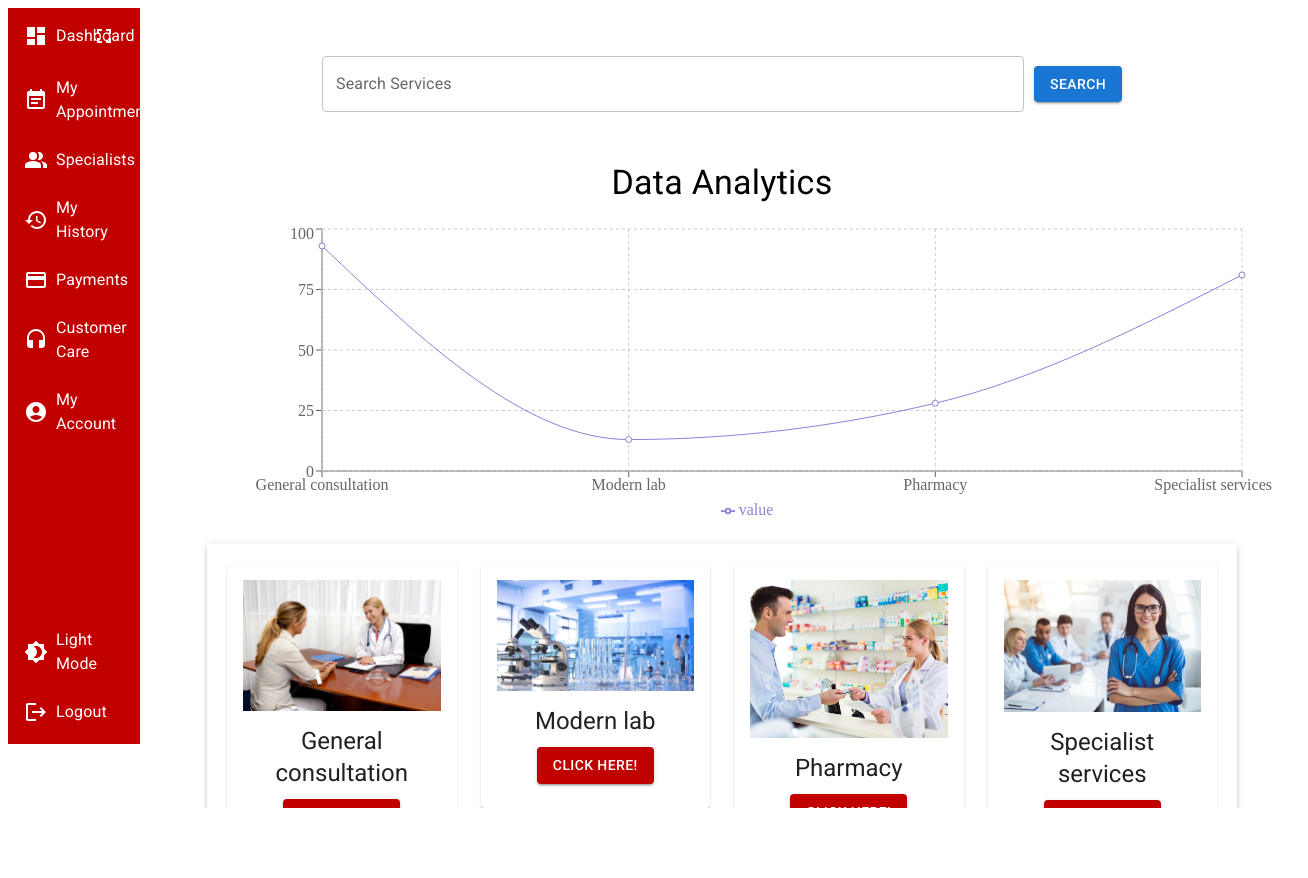
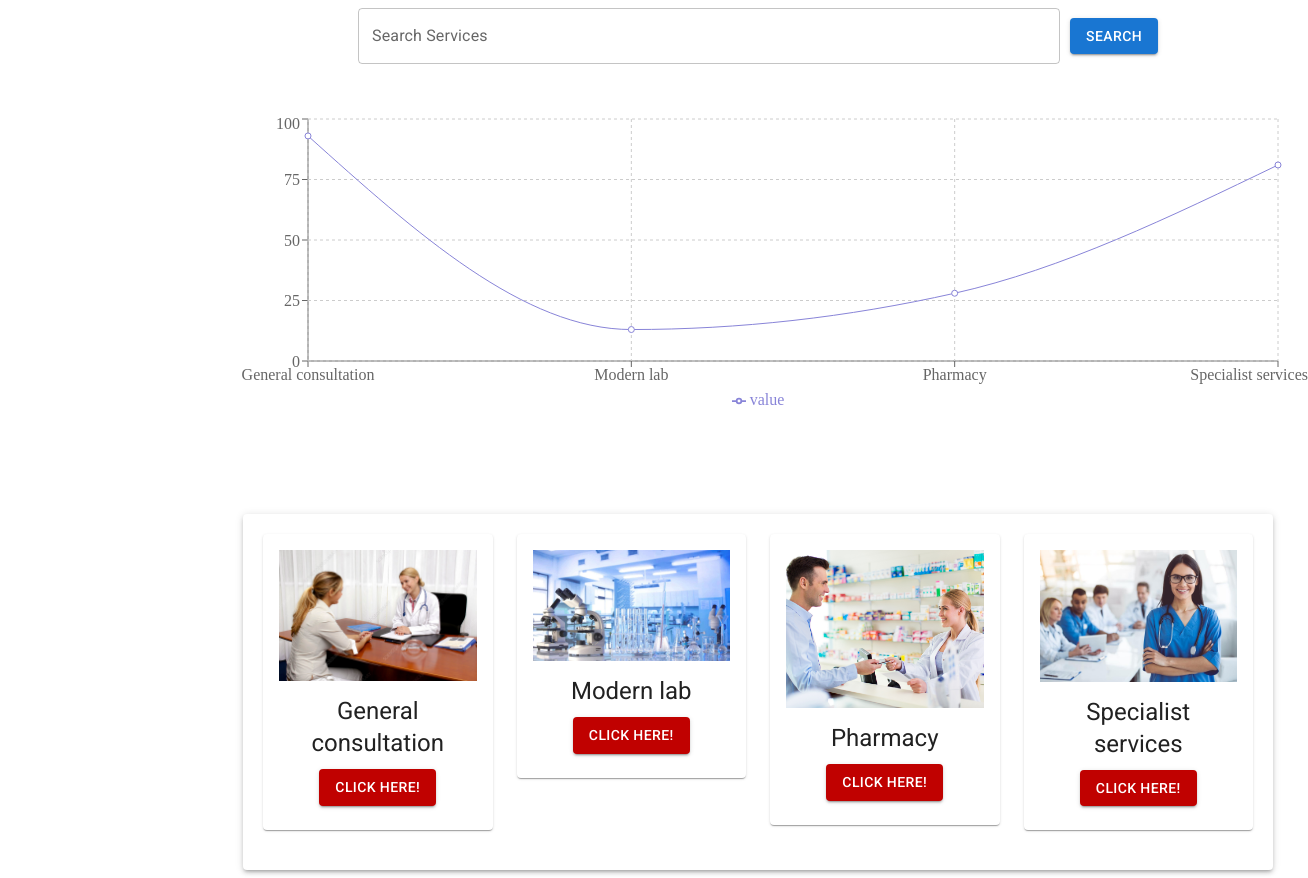
Before and after one commit to Equity-Afya/client-frontend, a React (Vite) app: page /medical-services in a window 1280 px wide. Shown: the whole page, 1308 px wide, since content can reach past the window. Before the commit the page ends 816 px from the top, so only its background shows below. Built offline with nearby package versions, Linux system fonts and the light colour scheme.

Commit message:
updating medical services pages

```diff
--- a/src/components/MedicalServices/ServiceContainer.jsx
+++ b/src/components/MedicalServices/ServiceContainer.jsx
@@ -40,9 +40,9 @@ const DataAnalytics = ({ medicalServices }) => {
   }));
 
   return (
-    <div style={{ marginTop: '50px' }}>
-      <Typography variant="h4" style={{ marginBottom: '20px' }}>Data Analytics</Typography>
-      <LineChart width={1100} height={300} data={data} margin={{ top: 5, right: 30, left: 90, bottom: 5 }}>
+    <div style={{ marginTop: '50px'}}>
+      <Typography variant="h4" style={{ marginBottom: '20px' }}></Typography>
+      <LineChart width={1100} height={300} data={data} margin={{ top: 5, right: 30, left: 40, bottom: 5 }}>
         <XAxis dataKey="name" />
         <YAxis />
         <CartesianGrid strokeDasharray="3 3" />
@@ -85,7 +85,7 @@ const ServiceContainer = () => {
         <Button variant="contained" onClick={handleSearch} style={{ marginLeft: '10px' }}>Search</Button>
       </div>
       <DataAnalytics medicalServices={medicalServices} />
-      <Paper elevation={3} style={{ padding: '20px', margin: '20px auto', maxWidth: '1200px', width: '90%' }}>
+      <Paper elevation={3} style={{ padding: '20px', margin: '0 auto', width: '90%',marginTop:'100px' }}>
         <Grid container spacing={3}>
           {(filteredServices.length > 0 ? filteredServices : medicalServices).map((service, index) => (
             <Grid item xs={12} sm={6} md={3} key={index}>
--- a/src/components/OtpPassword/OtpPassword.jsx
+++ b/src/components/OtpPassword/OtpPassword.jsx
@@ -25,7 +25,7 @@ function OtpPassword() {
 
             if (response.status === 200) {
                 alert('OTP verified');
-                navigate('/Resetpassword');
+                navigate('/reset-password');
             } else {
                 alert(response.data.message);
             }
--- a/src/pages/MedicalServicesPage.jsx
+++ b/src/pages/MedicalServicesPage.jsx
@@ -6,7 +6,7 @@ import ServiceContainer from '../components/MedicalServices/ServiceContainer';
 
 const MedicalServicesPage = () => {
   return (
-    <Box sx={{ display: 'flex', height: '100vh' }}>
+    <Box sx={{ display: 'flex' }}>
       {/* Sidebar on the left with margin-right */}
       <Sidebar sx={{ marginRight: '32px' }} /> {/* Increase margin-right to create a larger gap */}
 
@@ -16,7 +16,7 @@ const MedicalServicesPage = () => {
         {/*<SearchBar />*/}
 
         {/* Medical services content with margin-left */}
-        <Box sx={{ marginTop: '48px', overflowY: 'auto', height: 'calc(100vh - 48px)', position: 'relative', marginLeft: '32px' }}> {/* Increase marginLeft to create a larger gap */}
+        <Box sx={{ marginLeft: '200px', justifyContent: 'center', alignItems:'center' }}> {/* Increase marginLeft to create a larger gap */}
           {/* Medical Services /> */}
           <ServiceContainer />
         </Box>
```
